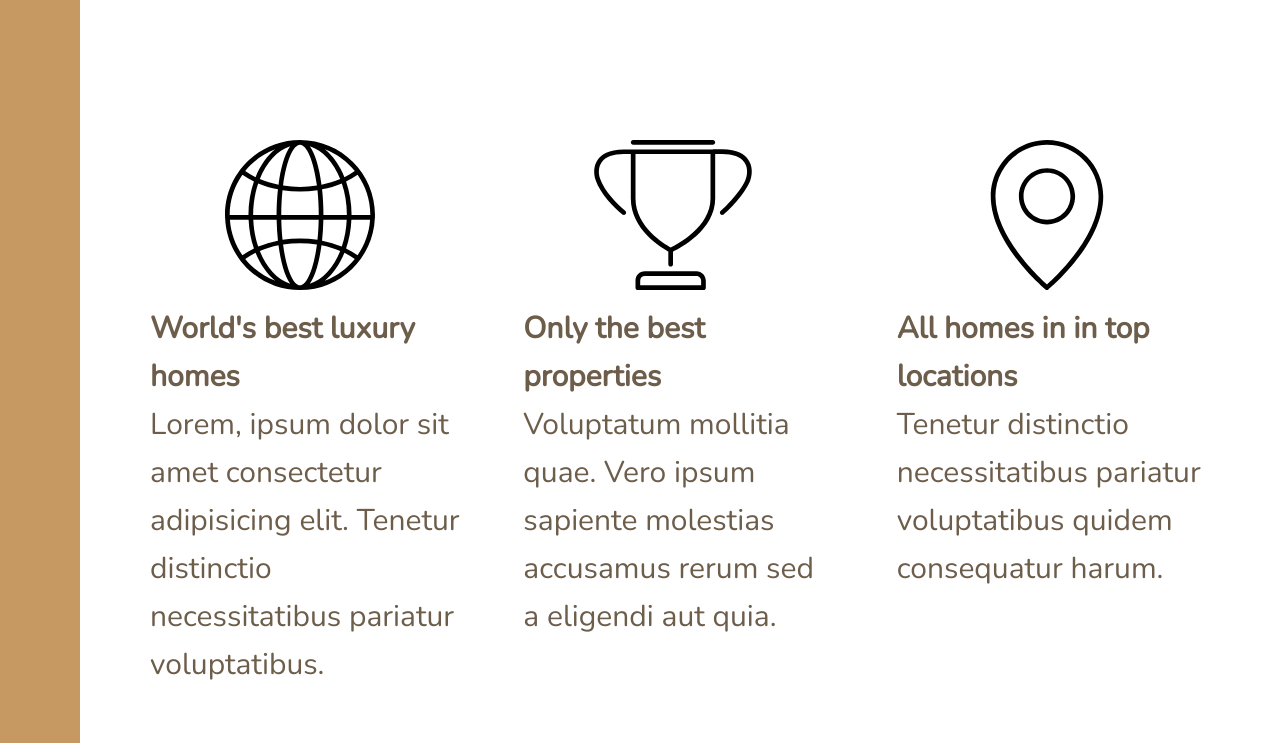
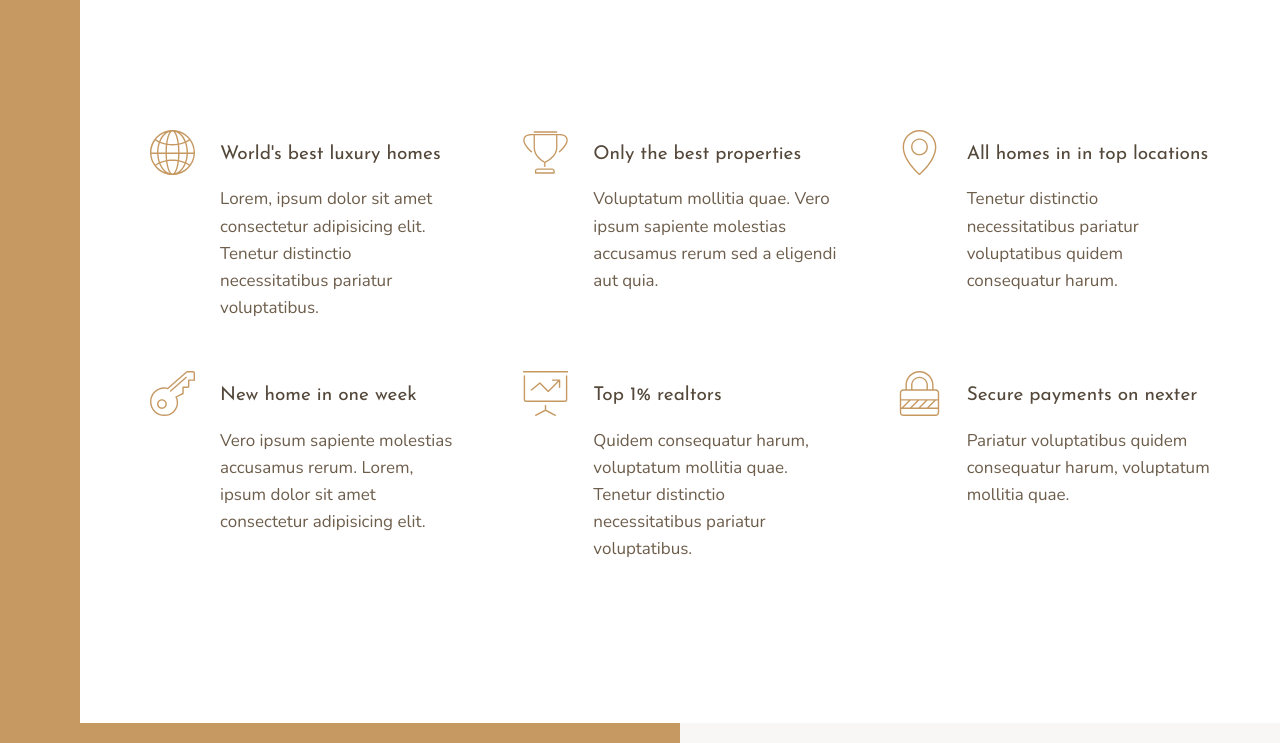
Before and after one commit to Dual1tyxd3v/nexter, a website: page index.html in a window 1280 px wide. Shown: the part 660-1403 px from the top of the page. Drawn offline with nearby package versions, Linux system fonts and the light colour scheme.

Commit message:
Complete features section

```diff
--- a/index.html
+++ b/index.html
@@ -28,7 +28,7 @@
       <svg class="feature__icon">
         <use xlink:href="./img/sprite.svg#icon-global"></use>
       </svg>
-      <h4 class="header-4">World's best luxury homes</h4>
+      <h4 class="header-4 header-4--dark">World's best luxury homes</h4>
       <p class="feature__text">
         Lorem, ipsum dolor sit amet consectetur adipisicing elit. Tenetur distinctio necessitatibus pariatur voluptatibus.
       </p>
@@ -38,7 +38,7 @@
       <svg class="feature__icon">
         <use xlink:href="./img/sprite.svg#icon-trophy"></use>
       </svg>
-      <h4 class="header-4">Only the best properties</h4>
+      <h4 class="header-4 header-4--dark">Only the best properties</h4>
       <p class="feature__text">
         Voluptatum mollitia quae. Vero ipsum sapiente molestias accusamus rerum sed a eligendi aut quia.
       </p>
@@ -48,7 +48,7 @@
       <svg class="feature__icon">
         <use xlink:href="./img/sprite.svg#icon-map-pin"></use>
       </svg>
-      <h4 class="header-4">All homes in in top locations</h4>
+      <h4 class="header-4 header-4--dark">All homes in in top locations</h4>
       <p class="feature__text">
         Tenetur distinctio necessitatibus pariatur voluptatibus quidem consequatur harum.
       </p>
@@ -58,7 +58,7 @@
       <svg class="feature__icon">
         <use xlink:href="./img/sprite.svg#icon-key"></use>
       </svg>
-      <h4 class="header-4">New home in one week</h4>
+      <h4 class="header-4 header-4--dark">New home in one week</h4>
       <p class="feature__text">
         Vero ipsum sapiente molestias accusamus rerum. Lorem, ipsum dolor sit amet consectetur adipisicing elit.
       </p>
@@ -68,7 +68,7 @@
       <svg class="feature__icon">
         <use xlink:href="./img/sprite.svg#icon-presentation"></use>
       </svg>
-      <h4 class="header-4">Top 1% realtors</h4>
+      <h4 class="header-4 header-4--dark">Top 1% realtors</h4>
       <p class="feature__text">
         Quidem consequatur harum, voluptatum mollitia quae. Tenetur distinctio necessitatibus pariatur voluptatibus.
       </p>
@@ -78,7 +78,7 @@
       <svg class="feature__icon">
         <use xlink:href="./img/sprite.svg#icon-lock"></use>
       </svg>
-      <h4 class="header-4">Secure payments on nexter</h4>
+      <h4 class="header-4 header-4--dark">Secure payments on nexter</h4>
       <p class="feature__text">
         Pariatur voluptatibus quidem consequatur harum, voluptatum mollitia quae.
       </p>
--- a/sass/_features.scss
+++ b/sass/_features.scss
@@ -3,5 +3,25 @@
   grid-column: center-start / center-end;
   display: grid;
   grid-gap: 6rem;
-  grid-template-columns: repeat(3, 1fr);
+  grid-template-columns: repeat(auto-fit, minmax(25rem ,1fr));
+  align-items: start;
 }
+
+.feature {
+  display: grid;
+  grid-template-columns: min-content 1fr;
+  grid-row-gap: 1.5rem;
+  grid-column-gap: 2.5rem;
+
+  &__icon {
+    width: 4.5rem;
+    height: 4.5rem;
+    fill: $color-primary;
+    grid-row: 1 / span 2;
+    transform: translateY(-1rem);
+  }
+
+  &__text {
+    font-size: 1.7rem;
+  }
+}
--- a/sass/_typography.scss
+++ b/sass/_typography.scss
@@ -0,0 +1,17 @@
+@mixin header {
+  font-family: $font-display;
+  font-weight: 400;
+}
+
+.header-4 {
+  @include header;
+  font-size: 1.9rem;
+
+  &--light {
+    color: $color-grey-light-1;
+  }
+
+  &--dark {
+    color: $color-grey-dark-1;
+  }
+}
```
Also changed, not shown: css/style.css, 1 other file.
